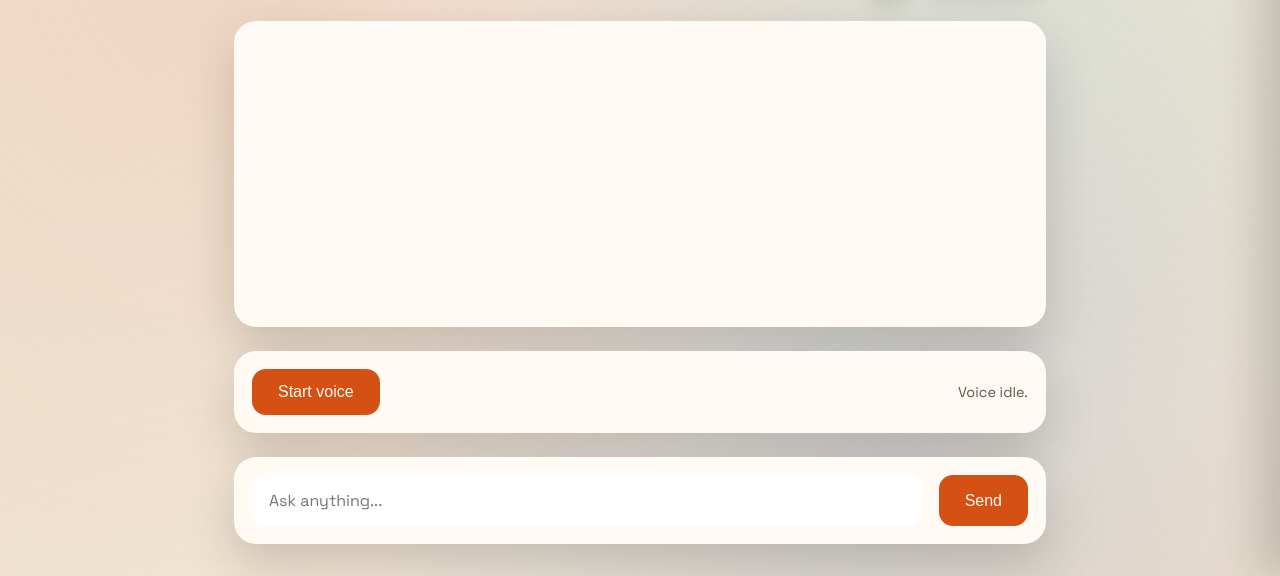
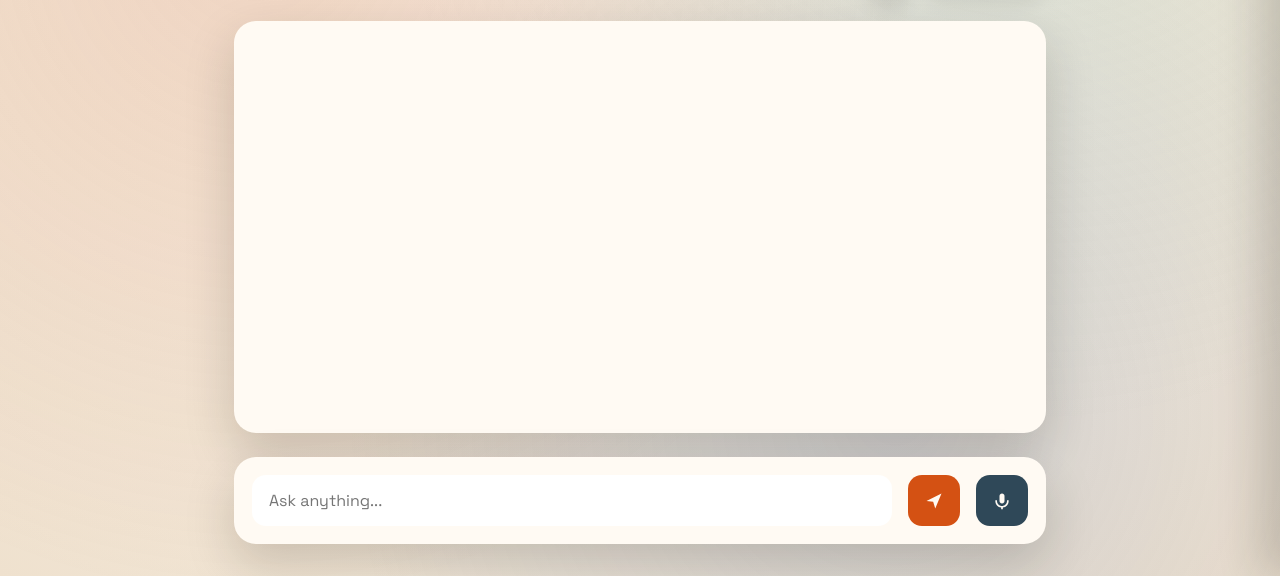
Before and after one commit to mwilber/gz-freevox, a website with bundled scripts: page public/index.html in a window 1280 px wide. Shown: the part 224-800 px from the top of the page. Built offline with nearby package versions, Linux system fonts and the light colour scheme; no server answers; files whose address does not match are found by name.

Commit message:
Simplify composer controls with icon buttons
- merge voice controls into the composer layout\n- replace text labels with send/mic/stop icons and aria updates\n- tweak styles for icon sizing and active-state swapping

```diff
--- a/public/client.js
+++ b/public/client.js
@@ -7,7 +7,6 @@ const form = document.getElementById("composer");
 const input = document.getElementById("message");
 const statusEl = document.getElementById("status");
 const voiceToggle = document.getElementById("voiceToggle");
-const voiceStatus = document.getElementById("voiceStatus");
 const menuToggle = document.getElementById("menuToggle");
 const conversationPanel = document.getElementById("conversationPanel");
 const conversationList = document.getElementById("conversationList");
@@ -426,7 +425,6 @@ voxController = new VoxController({
 	appendToolResult,
 	chatEl: chat,
 	voiceToggle,
-	voiceStatus,
 	onVoiceActiveChange: setVoiceActive,
 	canStartVoice: () => !isTextStreaming
 });
--- a/public/index.html
+++ b/public/index.html
@@ -32,11 +32,6 @@
 
 			<section class="chat" id="chat"></section>
 
-			<div class="voice">
-				<button type="button" class="voice__toggle" id="voiceToggle">Start voice</button>
-				<p class="voice__status" id="voiceStatus">Voice idle.</p>
-			</div>
-
 			<form class="composer" id="composer">
 				<label class="sr-only" for="message">Your message</label>
 				<input
@@ -47,7 +42,21 @@
 					autocomplete="off"
 					required
 				/>
-				<button type="submit">Send</button>
+				<button type="submit" class="composer__send" aria-label="Send message">
+					<svg class="icon" viewBox="0 0 24 24" aria-hidden="true" focusable="false">
+						<path d="M3 12L21 3L13.5 21L11 13L3 12Z" />
+					</svg>
+				</button>
+				<button type="button" class="voice__toggle" id="voiceToggle" aria-label="Start voice">
+					<span class="voice__label sr-only">Start voice</span>
+					<svg class="icon icon--mic" viewBox="0 0 24 24" aria-hidden="true" focusable="false">
+						<path d="M12 3C10.35 3 9 4.35 9 6V12C9 13.65 10.35 15 12 15C13.65 15 15 13.65 15 12V6C15 4.35 13.65 3 12 3Z" />
+						<path d="M6 11V12C6 15.31 8.69 18 12 18C15.31 18 18 15.31 18 12V11H20V12C20 16.08 16.95 19.44 13 19.93V22H11V19.93C7.05 19.44 4 16.08 4 12V11H6Z" />
+					</svg>
+					<svg class="icon icon--stop" viewBox="0 0 24 24" aria-hidden="true" focusable="false">
+						<rect x="7" y="7" width="10" height="10" rx="2" />
+					</svg>
+				</button>
 			</form>
 		</main>
 		<aside class="panel" id="conversationPanel" aria-hidden="true">
--- a/public/modules/vox.js
+++ b/public/modules/vox.js
@@ -9,7 +9,6 @@ class VoxController {
 	 * @param {Function} [options.appendToolResult]
 	 * @param {HTMLElement} options.chatEl
 	 * @param {HTMLElement} options.voiceToggle
-	 * @param {HTMLElement} options.voiceStatus
 	 * @param {Function} options.onVoiceActiveChange
 	 * @param {Function} options.canStartVoice
 	 */
@@ -19,7 +18,6 @@ class VoxController {
 		appendToolResult,
 		chatEl,
 		voiceToggle,
-		voiceStatus,
 		onVoiceActiveChange,
 		canStartVoice
 	}) {
@@ -28,7 +26,6 @@ class VoxController {
 		this.appendToolResult = appendToolResult;
 		this.chatEl = chatEl;
 		this.voiceToggle = voiceToggle;
-		this.voiceStatus = voiceStatus;
 		this.onVoiceActiveChange = onVoiceActiveChange;
 		this.canStartVoice = canStartVoice;
 
@@ -418,12 +415,16 @@ class VoxController {
 	 * @param {boolean} active
 	 */
 	_updateVoiceUi(active) {
-		if (!this.voiceToggle || !this.voiceStatus) {
+		if (!this.voiceToggle) {
 			return;
 		}
-		this.voiceToggle.textContent = active ? "End voice" : "Start voice";
+		const nextLabel = active ? "End voice" : "Start voice";
+		const labelEl = this.voiceToggle.querySelector(".voice__label");
+		if (labelEl) {
+			labelEl.textContent = nextLabel;
+		}
+		this.voiceToggle.setAttribute("aria-label", nextLabel);
 		this.voiceToggle.classList.toggle("is-active", active);
-		this.voiceStatus.textContent = active ? "Listening and speaking in real time." : "Voice idle.";
 	}
 
 	/**
--- a/public/styles.css
+++ b/public/styles.css
@@ -463,7 +463,7 @@ h1 {
 
 .composer {
 	display: grid;
-	grid-template-columns: 1fr auto;
+	grid-template-columns: 1fr auto auto;
 	gap: 16px;
 	padding: 18px;
 	border-radius: var(--radius);
@@ -471,25 +471,12 @@ h1 {
 	box-shadow: var(--shadow);
 }
 
-.voice {
-	display: flex;
-	align-items: center;
-	justify-content: space-between;
-	gap: 16px;
-	padding: 18px;
-	border-radius: var(--radius);
-	background: var(--panel);
-	box-shadow: var(--shadow);
+.voice__toggle {
+	background: #2f4858;
 }
 
 .voice__toggle.is-active {
 	background: #1f6f5f;
-}
-
-.voice__status {
-	margin: 0;
-	font-size: 0.9rem;
-	color: var(--muted);
 }
 
 input {
@@ -516,6 +503,32 @@ button {
 	padding: 14px 26px;
 	cursor: pointer;
 	transition: transform 160ms ease, box-shadow 160ms ease;
+}
+
+.composer__send,
+.voice__toggle {
+	padding: 12px 16px;
+	display: inline-flex;
+	align-items: center;
+	justify-content: center;
+}
+
+.icon {
+	width: 20px;
+	height: 20px;
+	fill: currentColor;
+}
+
+.voice__toggle .icon--stop {
+	display: none;
+}
+
+.voice__toggle.is-active .icon--mic {
+	display: none;
+}
+
+.voice__toggle.is-active .icon--stop {
+	display: inline-block;
 }
 
 button:hover {
@@ -574,11 +587,6 @@ button:disabled {
 		grid-template-columns: 1fr;
 	}
 
-	.voice {
-		flex-direction: column;
-		align-items: stretch;
-	}
-
 	button {
 		width: 100%;
 	}
```
